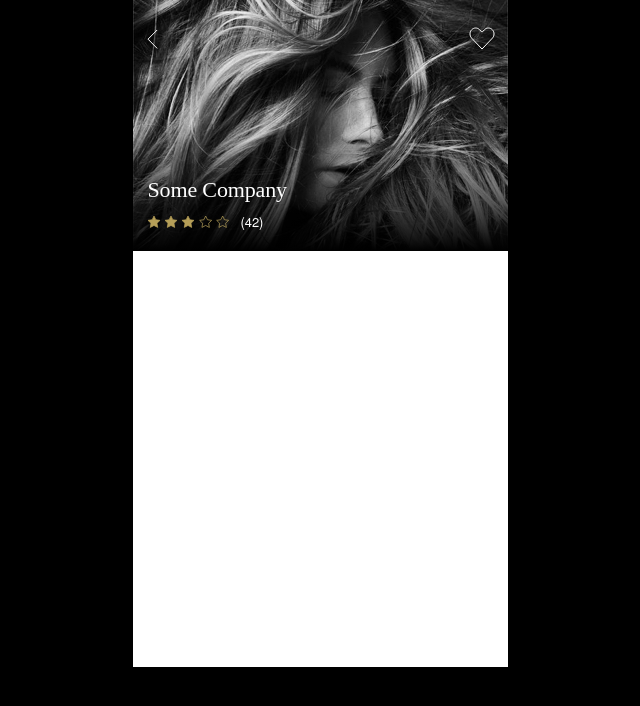
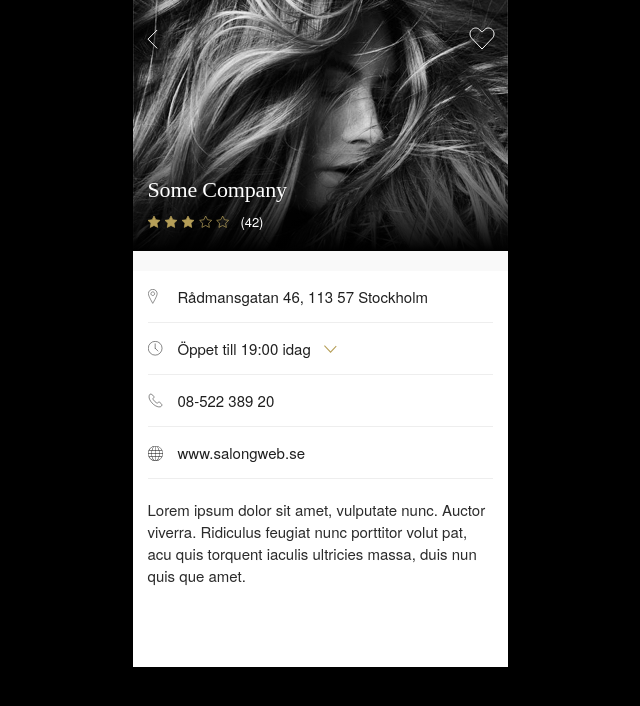
Before and after one commit to marcin505/cloudnine-test, a React (Create React App) app: page /#/salon-details/0 in a window 1280 px wide. Shown: the top 706 px of the page, without its empty margins (320-960 px from the left). Built offline with nearby package versions, Linux system fonts and the light colour scheme.

Commit message:
Salon Info

```diff
--- /dev/null
+++ b/src/components/SalonView/SalonInfo/SalonInfo.tsx
@@ -0,0 +1,134 @@
+import React, { ReactElement } from 'react';
+import styled from 'styled-components';
+import globeIcon from 'assets/globe.svg';
+import clockIcon from 'assets/clock.svg';
+import phoneIcon from 'assets/phone.svg';
+import pinIcon from 'assets/pin.svg';
+import arrowDownIcon from 'assets/arrow-down.svg';
+
+interface IconProps {
+  margin?: string;
+  height?: string;
+  cursor?: string;
+}
+
+const SalonInfoWrapper = styled.section`
+  display: flex;
+  flex-direction: column;
+  font-family: 'HelveticaNeue', sans-serif;
+  font-size: 15px;
+  font-weight: 300;
+  font-stretch: normal;
+  font-style: normal;
+  line-height: normal;
+  letter-spacing: normal;
+  text-align: left;
+  background-color: #fff;
+  color: #2b2b2b;
+`;
+
+const SalonInfoItems = styled.ul`
+  display: flex;
+  flex-direction: column;
+  list-style: none;
+  padding: 0;
+  margin: 0;
+`;
+
+const SalonInfoItem = styled.li`
+  align-items: center;
+  border-bottom: 1px #eeeeee solid;
+  color: #202020;
+  padding: 15px 0;
+  display: flex;
+`;
+
+const Divider = styled.div`
+  height: 20px;
+  background-color: #f9f9f9;
+`;
+
+const InfoContainer = styled.section`
+  padding: 0 15px;
+`;
+
+const IconWrapper = styled.div`
+  align-items: center;
+  display: flex;
+  width: 30px;
+`;
+
+const Icon = styled.img<IconProps>`
+  margin: ${({ margin = '0' }) => margin};
+  height: ${({ height = '15px' }) => height};
+  cursor: ${({ cursor = 'none' }) => cursor};
+`;
+
+const SalonText = styled.div`
+  margin-top: 20px;
+  line-height: 1.47;
+  color: #2b2b2b;
+`;
+
+const StyledLink = styled.a`
+  color: #202020;
+  text-decoration: none;
+  &:hover {
+    text-decoration: underline;
+    color: #868475;
+  }
+`;
+
+const SalonInfo = (): ReactElement => (
+  <SalonInfoWrapper>
+    <Divider />
+    <InfoContainer>
+      <SalonInfoItems>
+        <SalonInfoItem>
+          <IconWrapper>
+            <Icon src={pinIcon} alt="pin icon" />
+          </IconWrapper>
+          <span>Rådmansgatan 46, 113 57 Stockholm</span>
+        </SalonInfoItem>
+        <SalonInfoItem>
+          <IconWrapper>
+            <Icon src={clockIcon} alt="clock icon" />
+          </IconWrapper>
+          <span>Öppet till 19:00 idag</span>{' '}
+          <Icon
+            src={arrowDownIcon}
+            height={'8px'}
+            margin={'0 0 0 13px'}
+            cursor={'pointer'}
+            alt="expand icon"
+          />
+        </SalonInfoItem>
+        <SalonInfoItem>
+          <IconWrapper>
+            <Icon src={phoneIcon} alt="phone icon" />
+          </IconWrapper>
+          <span>08-522 389 20</span>
+        </SalonInfoItem>
+        <SalonInfoItem>
+          <IconWrapper>
+            <Icon
+              src={globeIcon}
+              margin={'2px 0 0'}
+              alt="phone icon"
+            />
+          </IconWrapper>
+          <StyledLink href="www.salongweb.se">
+            www.salongweb.se
+          </StyledLink>
+        </SalonInfoItem>
+      </SalonInfoItems>
+      <SalonText>
+        Lorem ipsum dolor sit amet, vulputate nunc. Auctor viverra.
+        Ridiculus feugiat nunc porttitor volut pat, acu quis torquent
+        iaculis ultricies massa, duis nun quis que amet.
+      </SalonText>
+    </InfoContainer>
+  </SalonInfoWrapper>
+);
+
+export default SalonInfo;
--- a/src/components/SalonView/SalonView.tsx
+++ b/src/components/SalonView/SalonView.tsx
@@ -3,6 +3,7 @@ import styled from 'styled-components';
 import { useParams } from 'react-router-dom';
 import { ParamsType } from 'types';
 import SalonHeader from './SalonHeader/SalonHeader';
+import SalonInfo from './SalonInfo/SalonInfo';
 
 const SalonViewWrapper = styled.section`
   background: #fff;
@@ -20,6 +21,7 @@ const SalonView = (): ReactElement => {
         stars={3}
         reviews={42}
       />
+      <SalonInfo />
     </SalonViewWrapper>
   );
 };
```
Also changed, not shown: src/components/common/Tabs/Tabs.tsx (added, +7 -0 lines), src/assets/arrow-down.svg (renamed from src/assets/down-arrow.svg).
